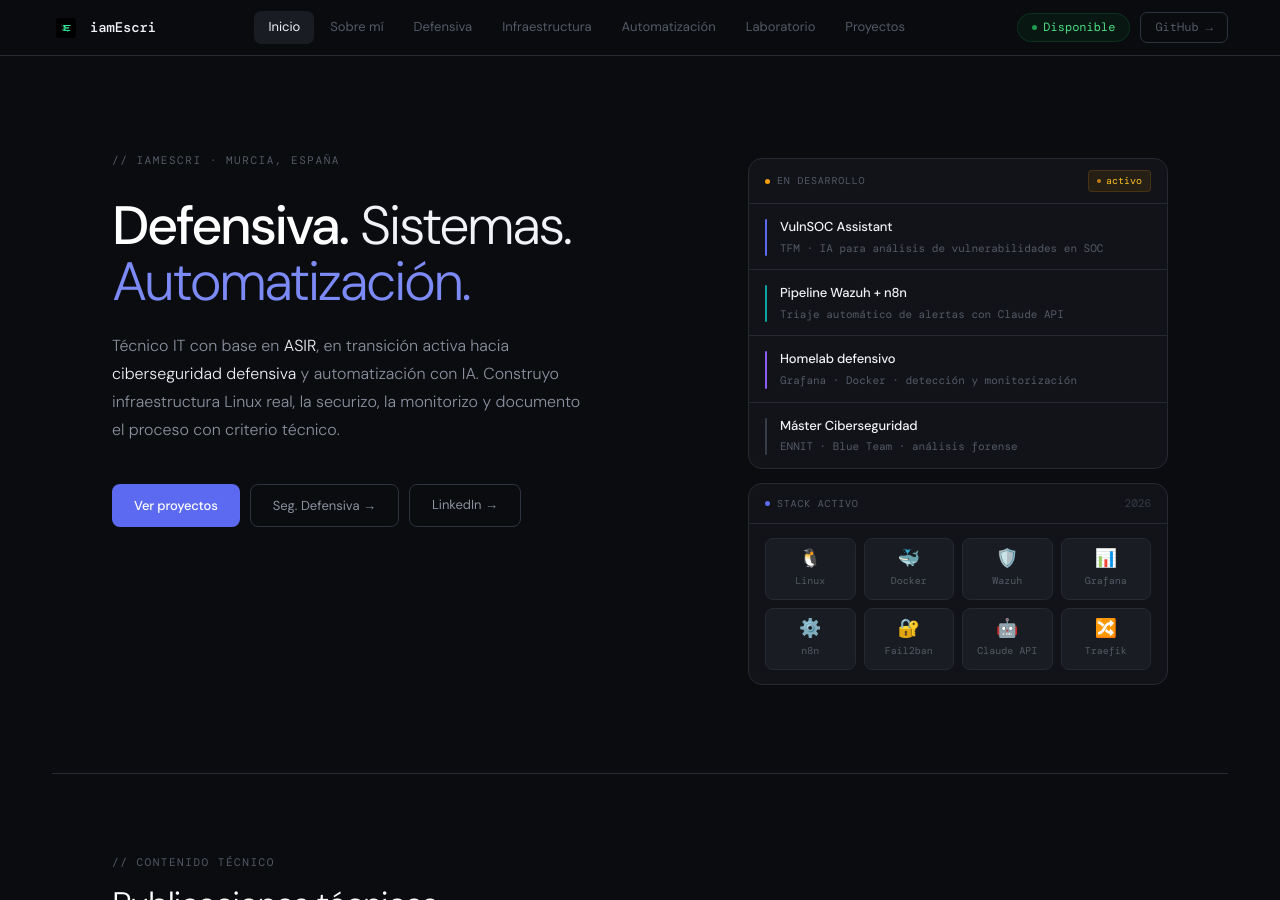
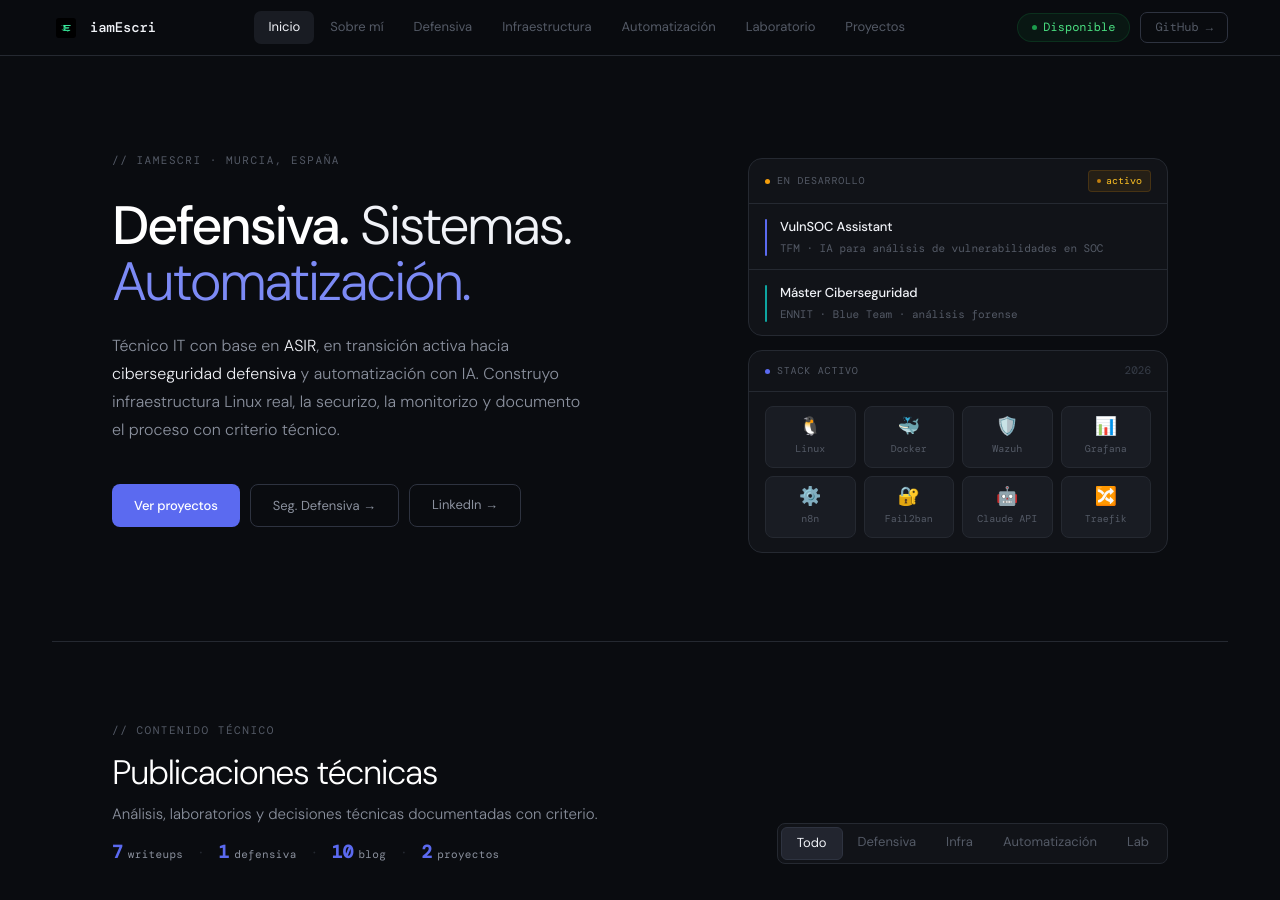
Before and after one commit to iamEscri/iamescri.github.io, a Jekyll site: the page built from index.html, in a window 1280 px wide and 900 px high. Built offline with Jekyll 4.4.1, drawn with Linux system fonts in a browser that asks for light colours; some of the changed lines change nothing that is shown.

Commit message:
Update portfolio.yml

```diff
--- a/_data/portfolio.yml
+++ b/_data/portfolio.yml
@@ -52,18 +52,34 @@
   - name: "VulnSOC Assistant"
     icon: "🤖"
     sub: "TFM · IA para análisis de vulnerabilidades en SOC"
+    category: "Defensiva"
+    year: "2025 — TFM"
+    desc: "TFM en curso. Asistente para análisis y priorización de vulnerabilidades en SOC, con razonamiento por LLM sobre contexto de host, red y CVE."
+    stack: [Python, "Claude API", Wazuh, FastAPI]
     status: "in-progress"
   - name: "Pipeline Wazuh + n8n"
     icon: "⚙️"
     sub: "Triaje automático de alertas con Claude API"
-    status: "in-progress"
+    category: "Automatización"
+    year: "2025"
+    desc: "Triaje automático de alertas Wazuh con enriquecimiento contextual vía Claude y rutado a respuesta (notificación, bloqueo, ticket)."
+    stack: [Wazuh, n8n, Docker, Traefik]
+    status: "active"
   - name: "Homelab defensivo"
     icon: "🛡️"
     sub: "Grafana · Docker · detección y monitorización"
-    status: "in-progress"
+    category: "Infraestructura"
+    year: "2024"
+    desc: "Laboratorio personal con Docker, Grafana, Loki y Wazuh. Hardening progresivo de hosts Linux y monitorización de telemetría real."
+    stack: [Linux, Docker, Grafana, Loki]
+    status: "active"
   - name: "Máster Ciberseguridad"
     icon: "🎓"
     sub: "ENNIT · Blue Team · análisis forense"
+    category: "Formación"
+    year: "2024 — 2026"
+    desc: "ENNIT · Blue Team y análisis forense. Material y laboratorios documentados en abierto a medida que avanzan los módulos."
+    stack: ["Blue Team", DFIR, OSINT]
     status: "in-progress"
 
 
@@ -72,14 +88,26 @@
 # Añade o quita herramientas libremente.
 
 stack_activo:
-  - "Elastic SIEM"
-  - "Splunk"
-  - "Automatización"
-  - "Nmap"
-  - "Linux"
-  - "Docker"
-  - "Bash"
-  - "Hardening"
+  - name: "Linux"
+    role: "host"
+  - name: "Docker"
+    role: "runtime"
+  - name: "Wazuh"
+    role: "SIEM"
+  - name: "Grafana"
+    role: "observability"
+  - name: "Loki"
+    role: "logs"
+  - name: "n8n"
+    role: "automation"
+  - name: "Fail2ban"
+    role: "hardening"
+  - name: "Traefik"
+    role: "ingress"
+  - name: "Claude API"
+    role: "LLM"
+  - name: "Proxmox"
+    role: "hypervisor"
 
 
 # --- ROADMAP DE CERTIFICACIONES (tercera columna inferior) ---
```
